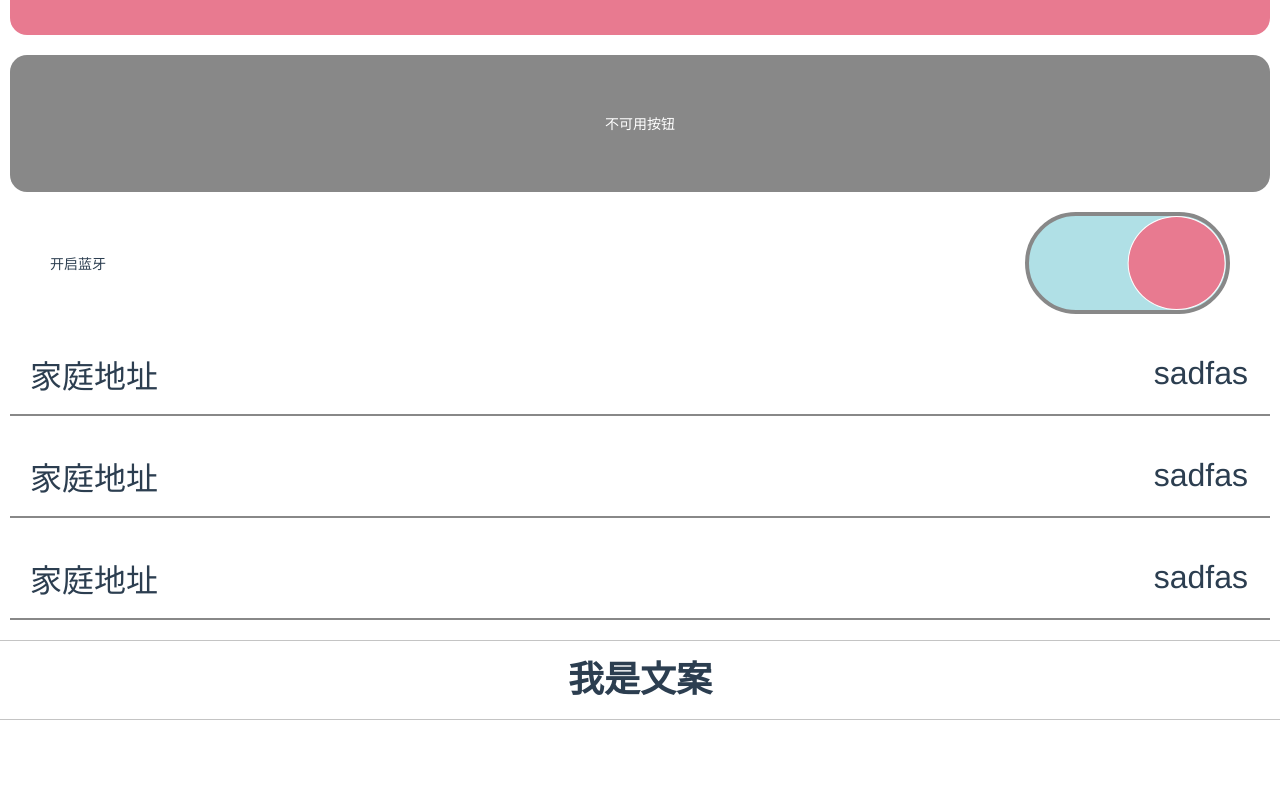
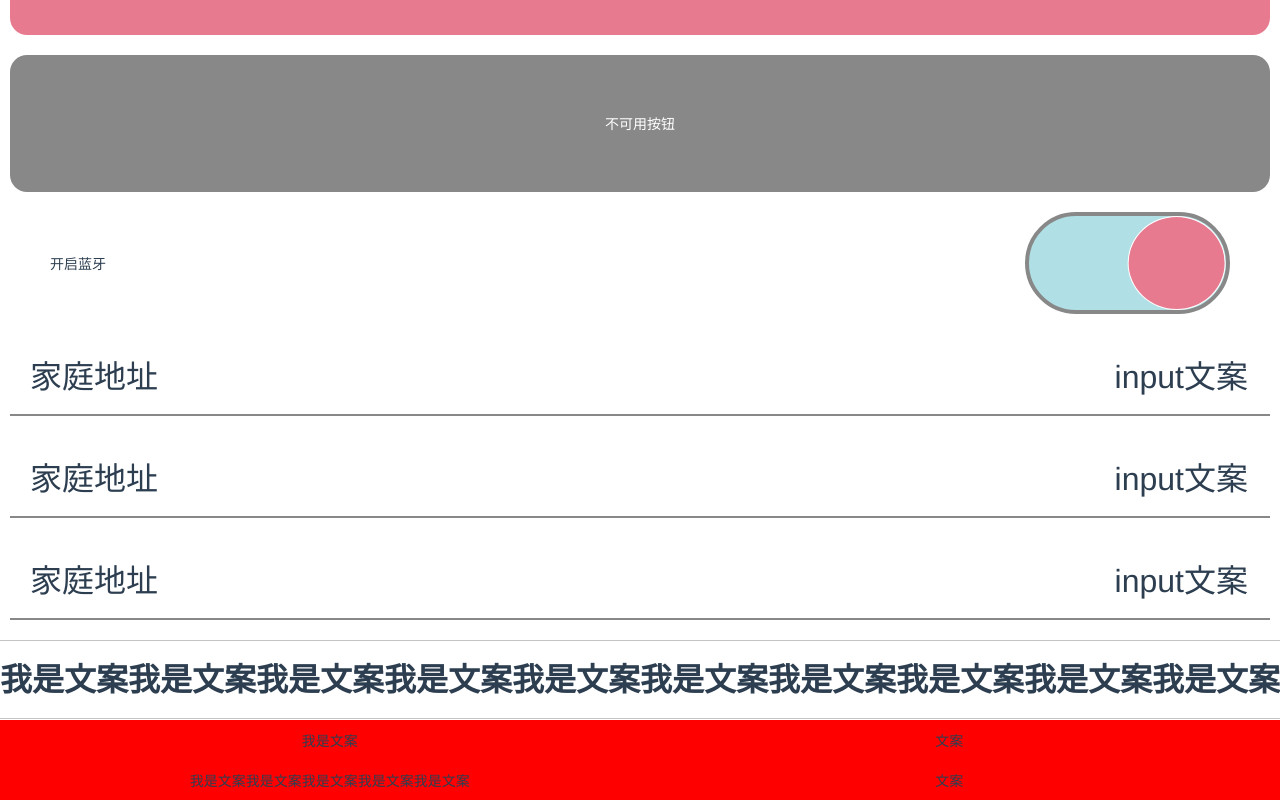
Before and after one commit to Gaoyuqian/notebook, a Vue app in the folder vuetest/: page /#/test in a window 1280 px wide. Shown: the part 258-1058 px from the top of the page. Before the commit the page ends 978 px from the top, so only its background shows below. Built offline with nearby package versions, Linux system fonts and the light colour scheme; what vue-resource would draw is missing.

Commit message:
linebox init

```diff
--- a/vuetest/src/Venus/components/lineBox.vue
+++ b/vuetest/src/Venus/components/lineBox.vue
@@ -8,6 +8,8 @@
 
 <script>
 export default {
+    mounted(){
+    },
   props: {
     line: { default: "none", type: String },
     type: { defaule: "title", type: String },
@@ -39,15 +41,16 @@ export default {
 
 
 <style lang="scss" scoped>
-.line-box {
+.line-box,
+.text {
   width: 100%;
   height: 80px;
   display: flex;
   justify-content: center;
   line-height: 80px;
   position: relative;
-  padding: 0 20px;
   box-sizing: border-box;
+  overflow: hidden;
 }
 .line-box-title {
   align-items: center;
@@ -83,7 +86,7 @@ export default {
   width: 100%;
   background: #888;
   position: absolute;
-  bottom: 0;
+  bottom: 1px;
   left: 0;
   transform: scaleY(0.5);
 }
--- /dev/null
+++ b/vuetest/src/Venus/components/lineboxGroup.vue
@@ -0,0 +1,71 @@
+<template>
+  <div class="line-box-group">
+      <div class="text-box">
+        <div class="text-left text">{{textArray[0]}}</div>
+        <div class="text-right text">{{textArray[1]}}</div>
+      </div>
+  </div>
+</template>
+
+<script>
+export default {
+  data() {
+    return {
+      textArray: []
+    };
+  },
+  beforeUpdate() {
+    this.init();
+  },
+  mounted() {
+    this.init();
+  },
+  methods: {
+    init() {
+      const text = this.$slots.default[0].text;
+      if (!this.compareArray(this.textArray, text.split("|"))) {
+        this.textArray = text.split("|");
+      }
+    },
+    heightMax() {},
+    compareArray(source, root) {
+        // console.log(source[0], "asdf", root[0]);
+      for (let i in root) {
+        if (source[i] === root[i]) {
+          continue;
+        } else {
+          return false;
+        }
+      }
+      return true;
+    }
+  }
+};
+</script>
+<style lang="scss" scoped>
+.line-box-group {
+  position: relative;
+  width: 100%;
+  height: 100%;
+  background: red;
+  box-sizing: border-box;
+  font-weight: 500;
+  .text-box {
+    position: relative;
+    display: flex;
+    justify-content: space-between;
+    align-items: center;
+    padding: 10px 20px;
+    &:after {
+      content: "";
+      height: 100%;
+      width: 1px;
+      transform: scaleX(0.5);
+      background: green;
+    }
+  }
+  .text {
+    width: 50%;
+  }
+}
+</style>
--- a/vuetest/src/Venus/components/popup.vue
+++ b/vuetest/src/Venus/components/popup.vue
@@ -1,7 +1,6 @@
 <template>
       <transition name='silder'>
         <div class="v-popup"  v-if='showTest'><slot></slot></div>
-        <!-- <div class="v-popup"><slot></slot></div> -->
     </transition>
 </template>
 <style lang="scss" scoped>
--- a/vuetest/src/Venus/test.vue
+++ b/vuetest/src/Venus/test.vue
@@ -39,9 +39,10 @@
             </div>
         </model>
     <div>
-      <lineBox line='both' type='title' size='big'>
-        我是文案</lineBox>
+      <lineBox line='both' type='title' size='middle'>我是文案我是文案我是文案我是文案我是文案我是文案我是文案我是文案我是文案我是文案</lineBox>
     </div>
+    <lineBoxGroup>我是文案|文案</lineBoxGroup>
+    <lineBoxGroup>我是文案我是文案我是文案我是文案我是文案|文案</lineBoxGroup>
     <!--picker 返回的时候 model和data均已修改 default为索引值 可以根据索引从data中获取对应返回值 pickerdata为返回具体值的数组-->
     <!--
       控制显示和隐藏的方法
@@ -78,6 +79,7 @@ import picker from "./components/picker/picker";
 import datepicker from "./components/datePicker/datepickerbox";
 import model from "./components/modelPanel";
 import lineBox from "./components/lineBox";
+import lineBoxGroup from "./components/lineBoxGroup";
 
 export default {
   components: {
@@ -89,7 +91,8 @@ export default {
     message,
     picker,
     datepicker,
-    lineBox
+    lineBox,
+    lineBoxGroup
   },
   data() {
     return {
@@ -97,7 +100,7 @@ export default {
       bbb: false,
       open: "开启蓝牙",
       text: "点击了按钮",
-      textinfo: "sadfas",
+      textinfo: "input文案",
       modelShow: false,
       showTest: true,
       pickertest: [
@@ -154,7 +157,6 @@ export default {
 };
 </script>
 <style lang="scss" scoped>
-
 .a {
   margin: 0px 10px 20px;
 }
```
